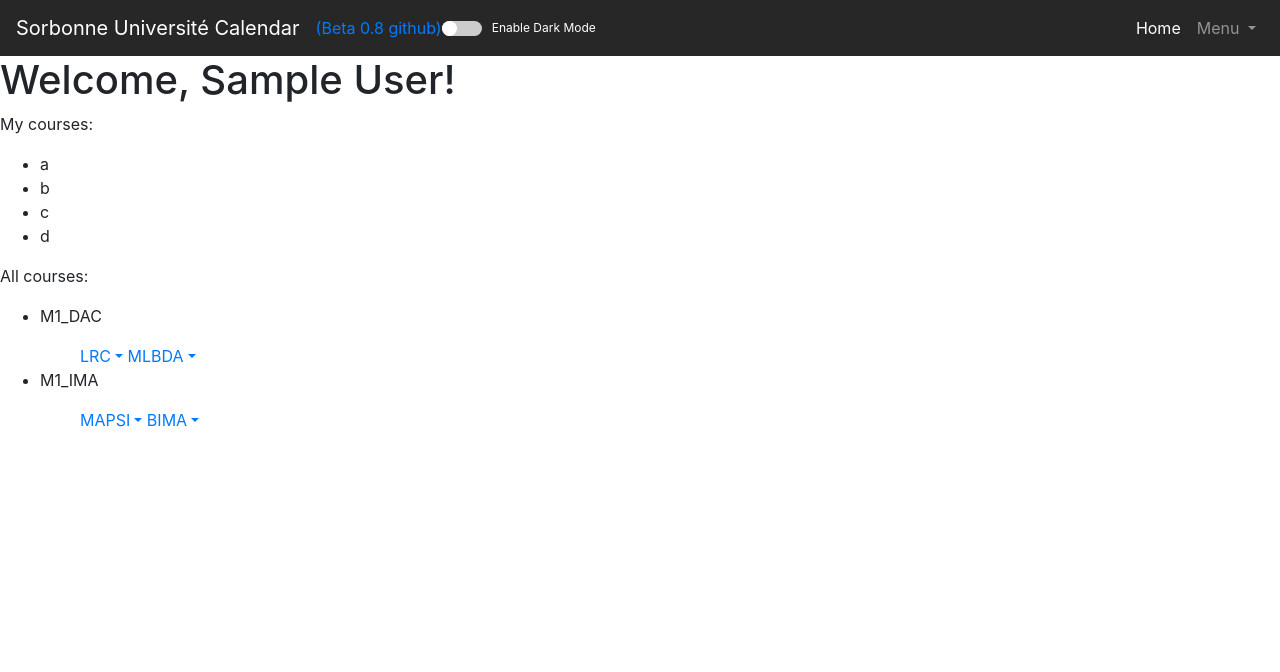
After one commit to AmineDjeghri/SUCAL, a Flask app: page /settings in a window 1280 px wide. The commit adds this page. Shown: the top 672 px of the page. Run offline with Flask 2, Linux system fonts and the light colour scheme; the visitor is signed in with stand-in values (Sample User, id 1); data comes from the database, SQL or seed files in the repository; some libraries are stand-ins or nearby versions.

Commit message:
started dev the user-calendar feature

```diff
--- a/app/auth_views.py
+++ b/app/auth_views.py
@@ -25,7 +25,7 @@ def login_post():
         flash('Invalid login details.', 'danger')
         return redirect(url_for('auth.login')) # if the user doesn't exist or password is wrong, reload the page
     login_user(user, remember=remember)
-    return redirect(url_for('main.profile'))
+    return redirect(url_for('main.home'))
 
 
 @auth.route('/signup')
--- /dev/null
+++ b/app/data/courses.json
@@ -0,0 +1,31 @@
+{
+    "M1_DAC":[
+        {
+            "id":"MUI1",
+            "abbr":"LRC",
+            "name":"Logique et Représentations des Connaissances",
+            "groups":[1,2,3]
+        },
+        {
+            "id":"MUI2",
+            "abbr":"MLBDA",
+            "name":"Modèles et Langages Bases de Données Avancées",
+            "groups":[1,2,3,4,5]
+        }
+    ],
+    "M1_IMA":[
+        {
+            "id":"MUI3",
+            "abbr":"MAPSI",
+            "name":"Modèles et algorithmes probabilistes et statistiques pour l'informatiqu",
+            "groups":[1,2]
+        },
+        {
+            "id":"MUI4",
+            "abbr":"BIMA",
+            "name":"Bases du traitement d'images",
+            "groups":[1,2,3,4]
+        }
+    ]
+
+}
--- a/app/main_views.py
+++ b/app/main_views.py
@@ -1,8 +1,10 @@
-from flask import Blueprint, render_template, current_app, request, abort
+from flask import Blueprint, render_template, current_app, request, abort, redirect, url_for
 from . import db
 from flask_login import login_required, current_user
 import os
 import sys
+import yaml
+import json
 import time
 import requests
 import yaml
@@ -26,16 +28,35 @@ def index():
     return render_template('index.html',masters=masters)
 
 
-@main.route('/profile')
+# settings
+@main.route('/settings')
 @login_required
-def profile():
-    return render_template('profile.html', name=current_user.name)
+def settings():
+    name=current_user.name
+    my_courses=['a','b','c','d']
+    all_courses=['é','eeb','ccc','zdd']
+    try:
+        with open(constants.DIR_DATA + "courses.json", encoding='utf-8') as f:
+            data = json.load(f)
 
-@main.route('/search')
-def search():
-    return render_template('search.html', results="Not Implemented yet")
+    except:
+        abort(404)
+    return render_template('settings.html', name=name, my_courses=my_courses, all_courses=data)
+
+@main.route('/settings', methods=['POST'])
+@login_required
+def settings_post():
+
+    return redirect(url_for('main.settings'))
+
+# home
+@main.route('/home')
+@login_required
+def home():
+    return render_template('home.html', name=current_user.name)
 
 
+# show calendar
 @main.route('/calendar/<masters>')
 def show_calendar(masters):
     masters = list(set(masters.split("+")))
--- a/app/models.py
+++ b/app/models.py
@@ -6,3 +6,4 @@ class User(UserMixin,db.Model):
     email = db.Column(db.String(100), unique=True)
     password = db.Column(db.String(100))
     name = db.Column(db.String(1000))
+    courses = db.Column(db.ARRAY(db.String()))
--- a/app/static/css/main.css
+++ b/app/static/css/main.css
@@ -223,6 +223,14 @@ ul.tasks {
     background-color: rgba(255,255,255,0.2) !important;
 }
 
+/* home */
+.home p, .home h3{
+  color: var(--text-color);
+}
+/* settings */
+.settings p, .settings h3{
+  color: var(--text-color);
+}
 
 @media screen and (max-width:675px) {
     .day {
--- a/app/templates/base.html
+++ b/app/templates/base.html
@@ -41,7 +41,7 @@
     </script>
     <nav class="navbar navbar-dark navbar-expand-lg">
         <a class="navbar-brand" href="{{ url_for('main.index') }}"> Sorbonne Université Calendar</a>
-        <a href="https://github.com/AmineDjeghri/SUCAL">(Beta 0.7 github)</a>
+        <a href="https://github.com/AmineDjeghri/SUCAL">(Beta 0.8 github)</a>
         <div class="theme-switch-wrapper">
             <label class="theme-switch" for="checkbox">
                 <input type="checkbox" id="checkbox" />
@@ -79,15 +79,14 @@
             {% if current_user.is_authenticated %}
             <ul class="navbar-nav ">
                 <li class="nav-item active">
-                <a class="nav-link" href="{{ url_for('main.index') }}">Home <span class="sr-only">(current)</span></a>
+                <a class="nav-link" href="{{ url_for('main.home') }}">Home <span class="sr-only">(current)</span></a>
                 </li>
                 <li class="nav-item dropdown">
                 <a class="nav-link dropdown-toggle" href="#" id="navbarDropdown" role="button" data-toggle="dropdown" aria-haspopup="true" aria-expanded="false">
                     Menu
                 </a>
                 <div class="dropdown-menu dropdown-menu-right" aria-labelledby="navbarDropdown">
-                    <a class="dropdown-item" href="{{ url_for('main.profile') }}">My courses</a>
-                    <a class="dropdown-item" href="#">Settings</a>
+                    <a class="dropdown-item" href="{{ url_for('main.settings') }}">Settings</a>
                     <div class="dropdown-divider"></div>
                     <a class="dropdown-item" href="{{ url_for('auth.logout') }}">Logout</a>
                 </div>
--- a/app/templates/calendar.html
+++ b/app/templates/calendar.html
@@ -3,7 +3,6 @@
 {% block head %}
     {{ super() }}
     <title>{% block title %} Calendar {% endblock %}</title>
-    <link rel="stylesheet" type= "text/css" href= "{{ url_for('static',filename='css/calendar.css') }}"/>
 {% endblock %}
 
 {% block content %}
--- a/app/templates/index.html
+++ b/app/templates/index.html
@@ -1,6 +1,11 @@
 {% extends "base.html" %}
 
 {% block content %}
+
+<div class="alert alert-primary" role="alert">
+  <h6>Update 0.8</h6>
+  <p>- You can now log in your account and choose your courses to have a personalized calendar !</p>
+</div>
 
 <ul>
   {%  for master in masters %}
--- /dev/null
+++ b/app/templates/settings.html
@@ -0,0 +1,46 @@
+{% extends "base.html" %}
+
+{% block content %}
+<h1 class="title">
+  Welcome, {{ name }}! </h1>
+  <p>My courses:</p>
+  <ul>
+  {% for course in my_courses: %}
+  <li>{{course}}</li>
+  {% endfor %}
+</ul>
+
+  <p>All courses:</p>
+  <ul>
+  {% for master, courses in all_courses.items(): %}
+  <li>
+    <p>{{master}}</p>
+    <ul >
+      {% for course in courses: %}
+      <a href="#" data-toggle="dropdown" class="dropdown-toggle">{{course.abbr}}<b class="caret"></b></a>
+      <li class="dropdown-menu">
+        <div class="checkbox">
+          <label>
+              <input type="checkbox">Cours
+          </label>
+        </div>
+          <p>TD/TME</p>
+          <ul>
+            {% for grp in course.groups: %}
+            <li>
+              <div class="checkbox">
+                <label>
+                    <input type="checkbox" >Group {{grp}}
+                </label>
+              </div>
+            </li>
+            {% endfor %}
+          </ul>
+      </li>
+      {% endfor %}
+    </ul>
+  </li>
+  {% endfor %}
+  </ul>
+
+{% endblock %}
```
Also changed, not shown: app/calendars/factory.py (+32 -4 lines), app/calendars/utils.py (deleted, +0 -36 lines), app/templates/home.html (+13 -12 lines), app/templates/profile.html (deleted, +0 -7 lines), migrations/versions/088f8cc1079a_added_courses_to_user_table.py (added, +28 -0 lines), README.md, app/static/css/calendar.css (added), 1 other file.
